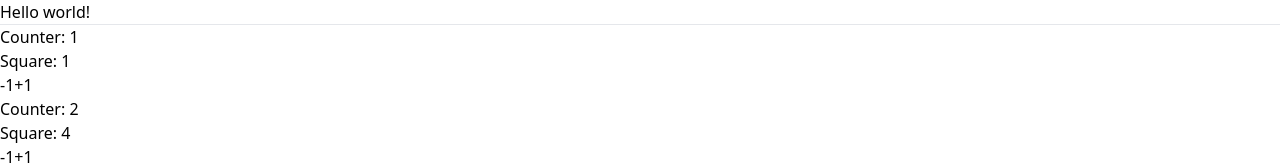
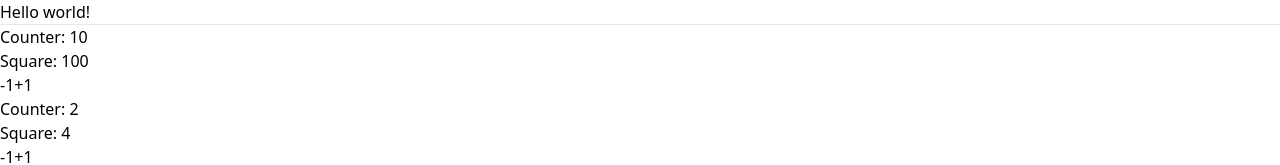
Before and after one commit to CasJuan/curso-vue, a Vue app in the folder indecision-app/: page / in a window 1280 px wide. Shown: the top 165 px of the page. Built offline with nearby package versions, Linux system fonts and the light colour scheme; the HTML template or start-up script is replaced by a standard one.

Commit message:
[add] manejo de compostables

```diff
--- a/indecision-app/src/components/MyCounter.vue
+++ b/indecision-app/src/components/MyCounter.vue
@@ -15,7 +15,12 @@
 
 
 <script lang="ts" setup>
-import {computed, ref} from 'vue';
+import { useCounter } from '../composables/useCounter';
+
+
+
+const {counter, squareCounter} =  useCounter(10);
+/* import {computed, ref} from 'vue'; */
 
 /* const props = defineProps({
     value: {type: Number, required:true},
@@ -26,13 +31,9 @@ interface Props {
 }
 const props = defineProps<Props>();
 
-
+/*
     const counter = ref(props.value);
-    const squareCounter = computed(() => counter.value * counter.value);
-
-    const incrementar  = () => {
-        counter.value++
-    }
+    const squareCounter = computed(() => counter.value * counter.value); */
 
 </script>
 
--- /dev/null
+++ b/indecision-app/src/composables/useCounter.ts
@@ -0,0 +1,23 @@
+import { computed, ref } from "vue";
+
+
+
+
+
+
+
+export const useCounter = (initalValue:number = 5) => {
+
+    const counter = ref(initalValue);
+    //const squareCounter = computed(() => counter.value * counter.value);
+
+
+    return{
+        counter,
+
+
+
+        //read only
+        squareCounter:computed(() => counter.value * counter.value),
+    }
+}
```
